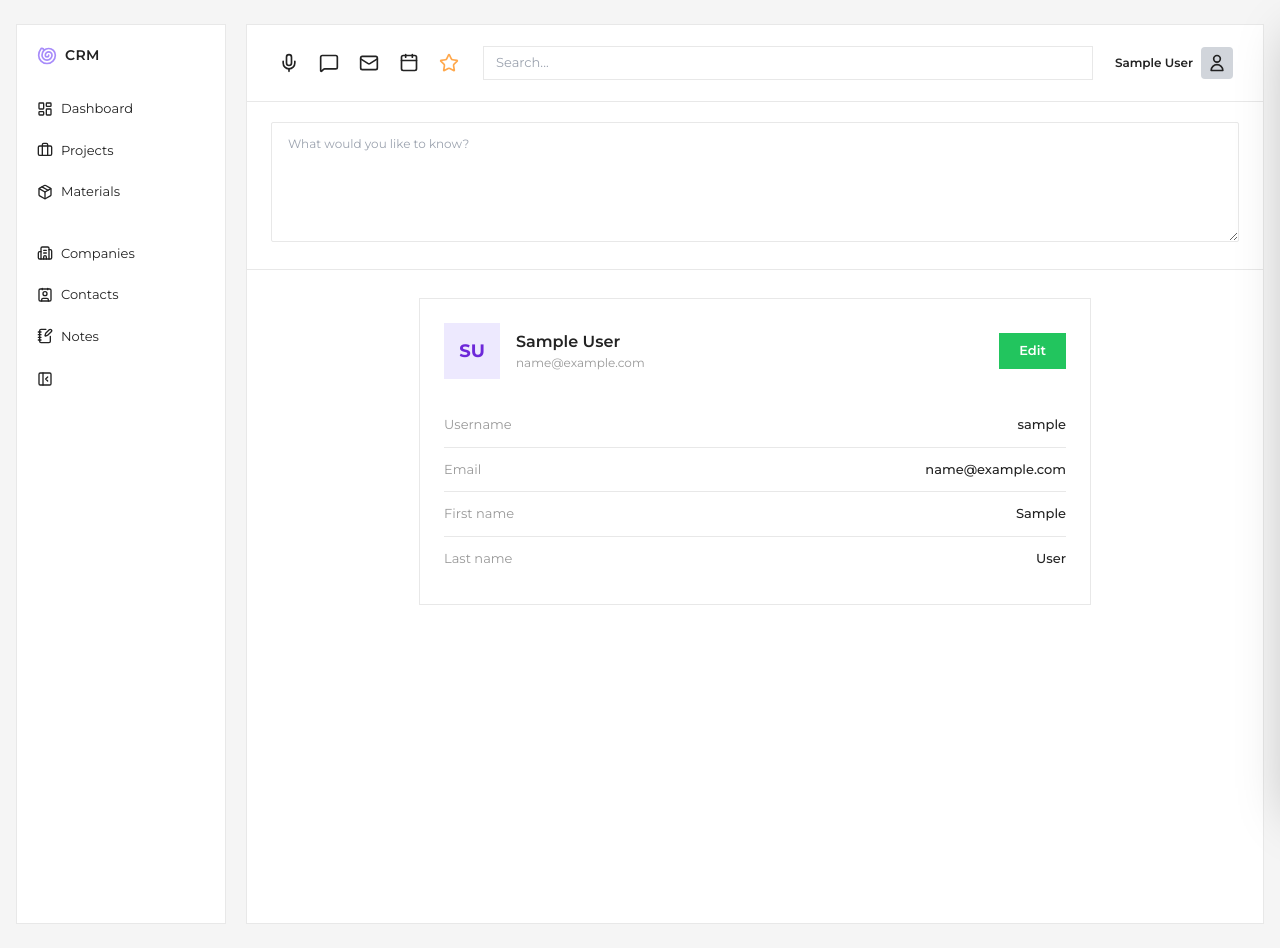
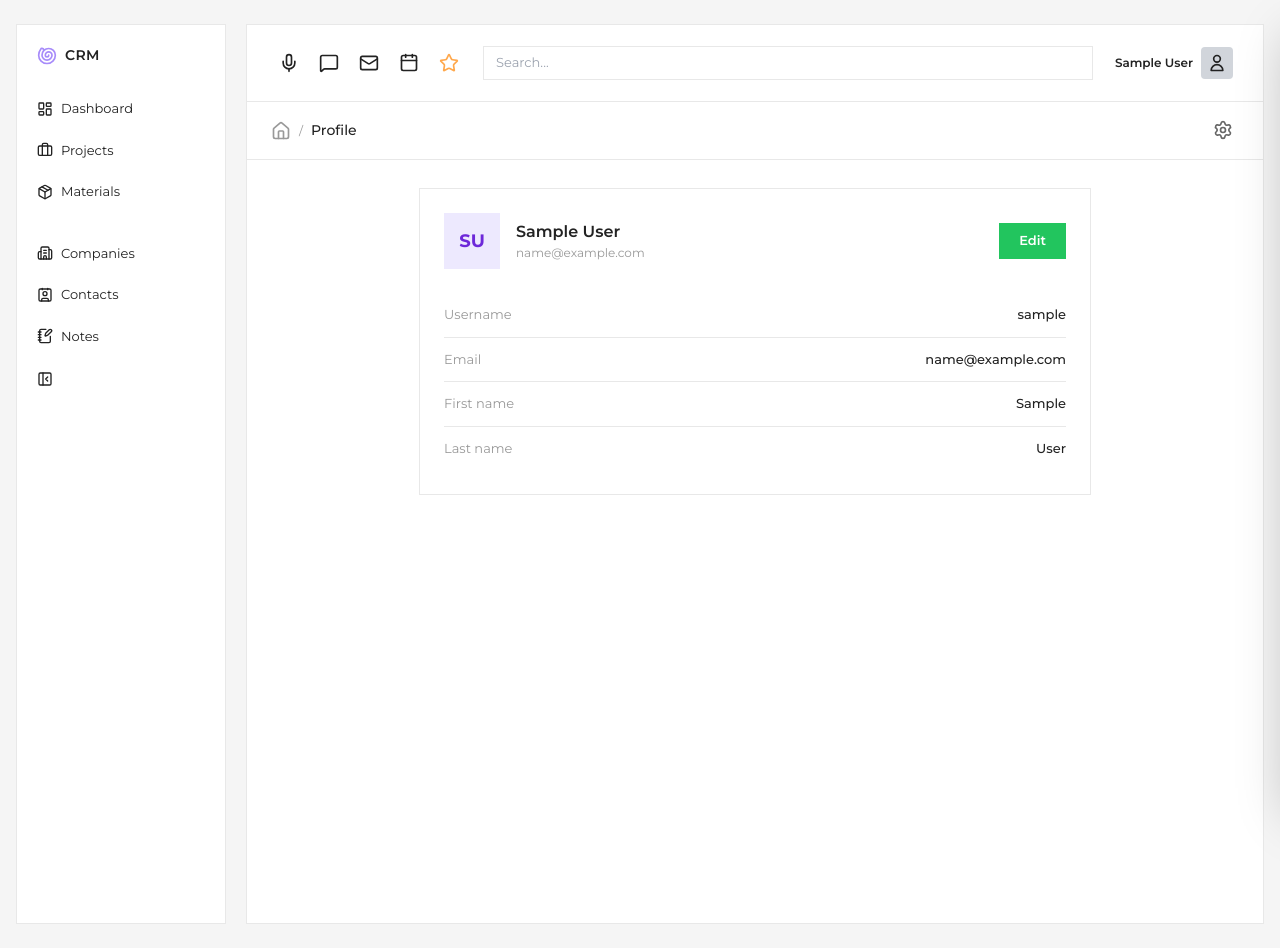
Before and after one commit to OlegUshakov-pl/CRM, a Django app: page /accounts/profile/ in a window 1280 px wide. Run offline with Django 5.2, Linux system fonts and the light colour scheme; the visitor is signed in with stand-in values (Sample User, id 1); some libraries are stand-ins or nearby versions.

Commit message:
breadcrumb

```diff
--- a/templates/base.html
+++ b/templates/base.html
@@ -142,9 +142,21 @@
                 </div>
             </div>
 
-            <!-- Search -->
-            <div class="px-6 py-5 border-b border-light">
-                <textarea placeholder="What would you like to know?" class="border border-light rounded-sm w-full px-4 pt-3 text-soft text-[12px] resize-y min-h-[120px] outline-none focus:border-violet-300 transition-colors" style="font-family: 'Montserrat', sans-serif;"></textarea>
+            <!-- Breadcrumb -->
+            <div class="px-6 py-3 border-b border-light flex items-center justify-between">
+                <div class="flex items-center gap-2 text-[12px] text-[#999]">
+                    <a href="{% url 'core:dashboard' %}" class="hover:opacity-70 transition-opacity"><i data-lucide="house" class="w-5 h-5"></i></a>
+                    <span>/</span>
+                    <span class="text-[#222] font-medium text-[14px]">{% block breadcrumb %}Dashboard{% endblock %}</span>
+                </div>
+                <div class="relative" x-data="{ open: false }">
+                    <button @click="open = !open" class="p-1.5 hover:bg-[#e5e7eb] transition-colors">
+                        <i data-lucide="settings" class="w-5 h-5" style="color: #666;"></i>
+                    </button>
+                    <div x-show="open" @click.outside="open = false" class="absolute right-0 mt-1 w-40 bg-white border border-[#e8e8e8] shadow-lg py-1 z-50 text-[13px]">
+                        <button class="w-full text-left px-4 py-2 text-[#222] hover:bg-gray-50 transition-colors">Main folder</button>
+                    </div>
+                </div>
             </div>
 
             <!-- Messages -->
```
